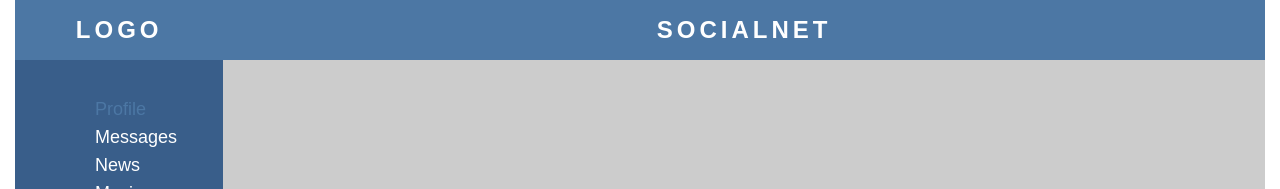
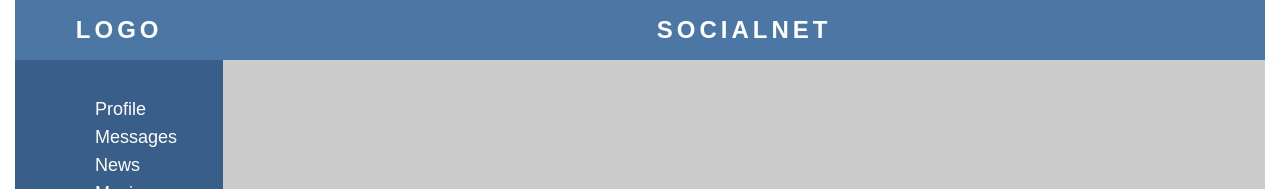
Before and after one commit to OlexaSS/social-network, a React (Create React App) app: page / in a window 1280 px wide. Shown: the top 189 px of the page. Built offline with nearby package versions, Linux system fonts and the light colour scheme.

Commit message:
NavLink class active

```diff
--- a/src/components/navbar/Navbar.jsx
+++ b/src/components/navbar/Navbar.jsx
@@ -1,15 +1,16 @@
 import React from "react";
+import { NavLink } from "react-router-dom";
 import s from "./Navbar.module.css";
 
 const Navbar = () => {
     return (
         <nav className={s.navbar}>
             <ul className={s.list}>
-                <li className={`${s.list__item} ${s.active}`}><a href="/profile">Profile</a></li>
-                <li className={s.list__item}><a href="/dialogs">Messages</a></li>
-                <li className={s.list__item}><a href="/news">News</a></li>
-                <li className={s.list__item}><a href="/music">Music</a></li>
-                <li className={s.list__item}><a href="/settings">Settings</a></li>
+                <li className={s.list__item}><NavLink activeClassName={s.active} to="/profile">Profile</NavLink></li>
+                <li className={s.list__item}><NavLink activeClassName={s.active}  to="/dialogs">Messages</NavLink></li>
+                <li className={s.list__item}><NavLink activeClassName={s.active} to="/news">News</NavLink></li>
+                <li className={s.list__item}><NavLink activeClassName={s.active} to="/music">Music</NavLink></li>
+                <li className={s.list__item}><NavLink activeClassName={s.active} to="/settings">Settings</NavLink></li>
             </ul>
         </nav>
     );
--- a/src/components/navbar/Navbar.module.css
+++ b/src/components/navbar/Navbar.module.css
@@ -22,7 +22,10 @@
     -ms-transition: all .3s ease;
     -o-transition: all .3s ease;
 }
-.list__item.active a{
+/* .list__item.active a{
+    color: #4c77a4;
+} */
+.list__item a.active{
     color: #4c77a4;
 }
 .list__item a:hover{
```
Also changed, not shown: 1 other file (tests, documents, lock files or other folders).
